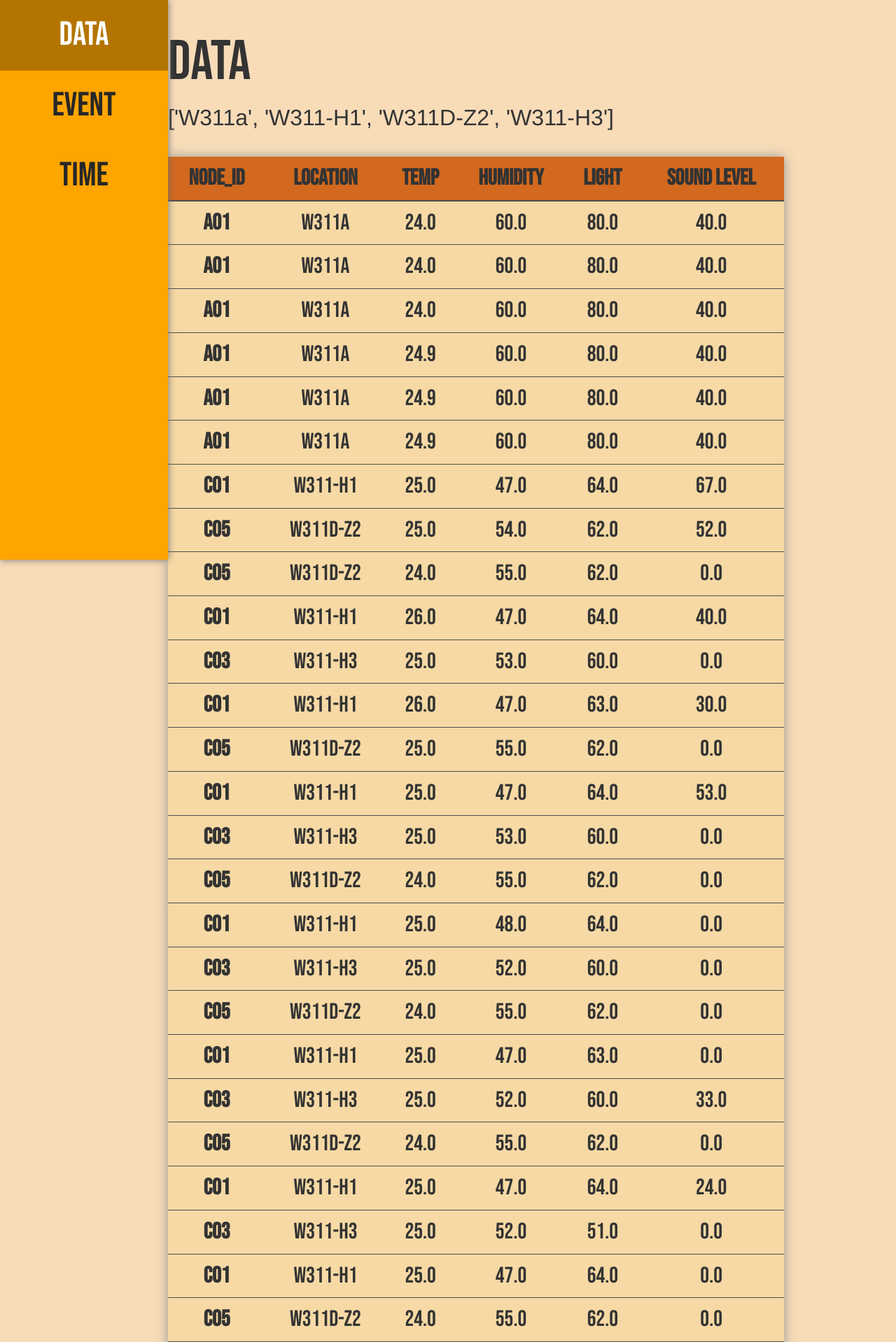
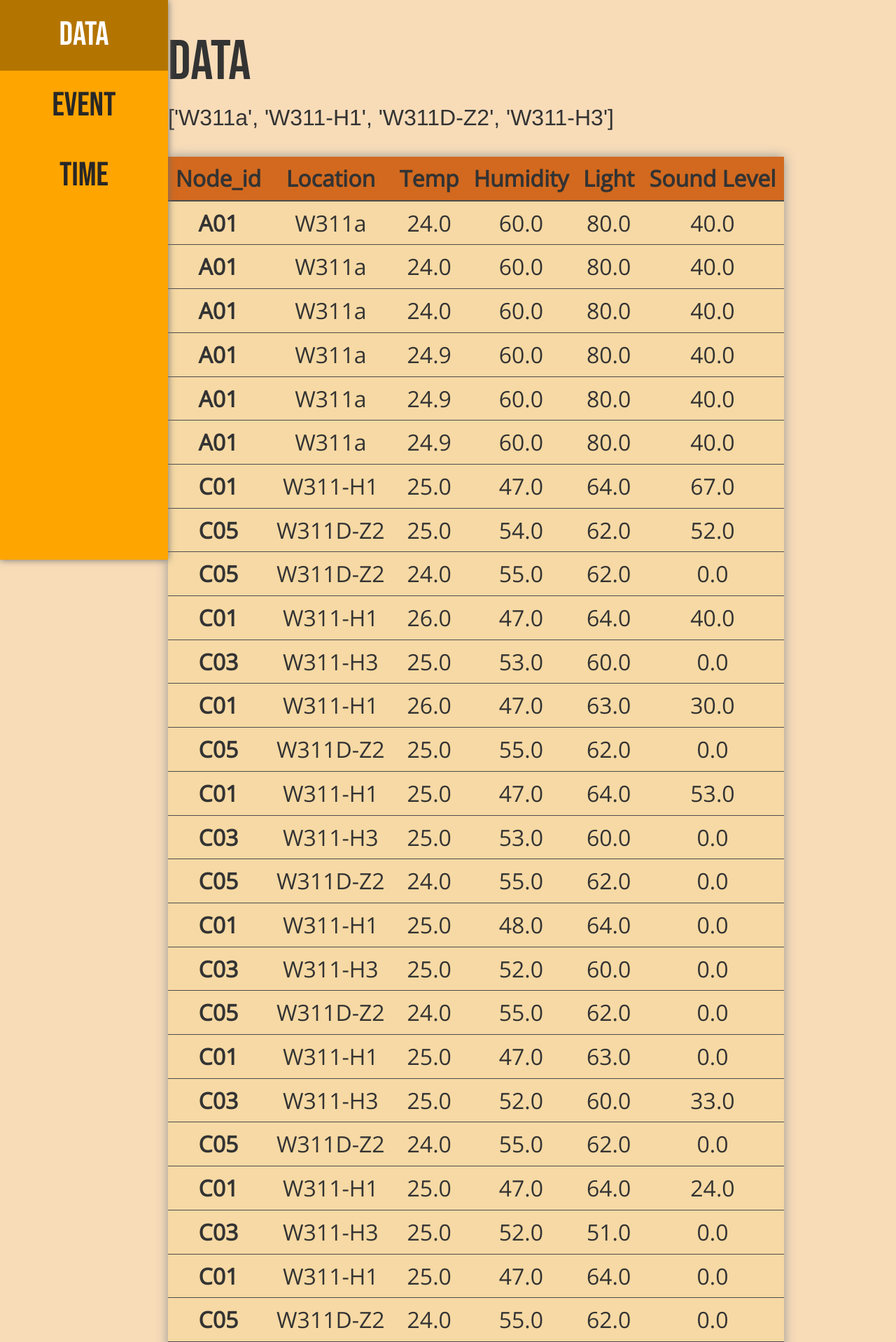
Before and after one commit to iamdickyjai/TM1118_GP5, a Django app: page /data/ in a window 1280 px wide. Shown: the top 1918 px of the page at 70% size. Run offline with Django 3.2, Linux system fonts and the light colour scheme; data comes from the database, SQL or seed files in the repository; some libraries are stand-ins or nearby versions.

Commit message:
Tiny change in css

```diff
--- a/SmartCampusGP5/CollectData/static/css/data.css
+++ b/SmartCampusGP5/CollectData/static/css/data.css
@@ -9,7 +9,7 @@
 
 .table{
     font-size: 2rem;
-    font-family: 'Bebas Neue', cursive;
+    font-family: 'Open Sans', sans-serif;
     border: none;
     box-shadow: 0 0 15px rgb(148, 148, 148);
     margin: 2rem 0;
--- a/SmartCampusGP5/CollectData/templates/data.html
+++ b/SmartCampusGP5/CollectData/templates/data.html
@@ -3,6 +3,9 @@
 {%block style%}
 {%load static%}
 <link rel="stylesheet" href="{%static 'css/data.css'%}">
+<link rel="preconnect" href="https://fonts.googleapis.com">
+<link rel="preconnect" href="https://fonts.gstatic.com" crossorigin>
+<link href="https://fonts.googleapis.com/css2?family=Open+Sans:wght@300&display=swap" rel="stylesheet">
 {%endblock%}
 
 {%block content%}
```
